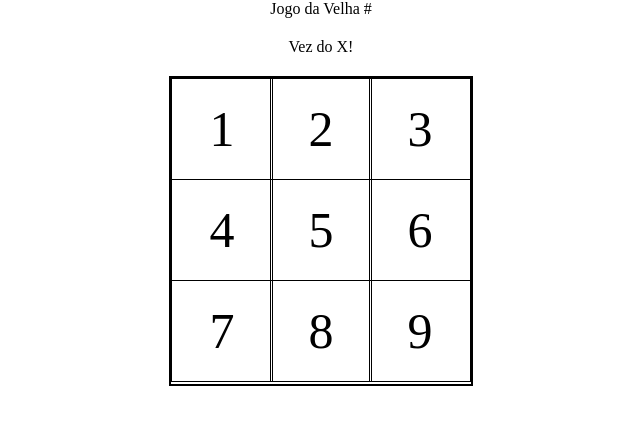
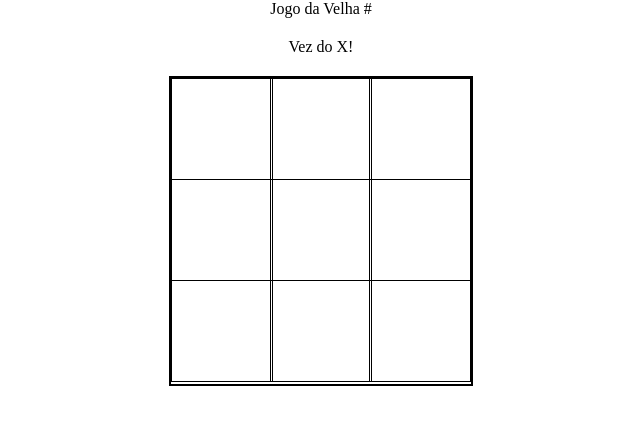
Before and after one commit to Ericksilvadeoliveira/Project-Tic-Tac-Toy, a plain HTML site: page index.html in a window 1280 px wide. Shown: the whole page, without its empty margins (319-959 px from the left). Drawn offline with Linux system fonts and the light colour scheme.

Commit message:
nao sei carai addeventlistener

```diff
--- a/index.html
+++ b/index.html
@@ -14,15 +14,15 @@
         <div class="display">Vez do <span class="display-player">X</span>!</div>
         <main>
             <div id="gameBoard">
-                    <div class="casas">1</div>
-                    <div class="casas">2</div>
-                    <div class="casas">3</div>
-                    <div class="casas">4</div>
-                    <div class="casas">5</div>
-                    <div class="casas">6</div>
-                    <div class="casas">7</div>
-                    <div class="casas">8</div>
-                    <div class="casas">9</div>
+                    <div class="casas"></div>
+                    <div class="casas"></div>
+                    <div class="casas"></div>
+                    <div class="casas"></div>
+                    <div class="casas"></div>
+                    <div class="casas"></div>
+                    <div class="casas"></div>
+                    <div class="casas"></div>
+                    <div class="casas"></div>
 
                 <div id="resultado"></div>
             </div>
--- a/ticTacToe.js
+++ b/ticTacToe.js
@@ -1,5 +1,12 @@
-const casas = Array.from(document.querySelectorAll('.casas'));
+const casas = [...document.querySelectorAll('.casas')];
 
 const playerDisplay = document.querySelector('.display-player');
 
 const resultado = document.querySelector('#resultado');
+
+casas.forEach(item => {
+    item.addEventListener('click', () => {
+        item.innerHTML = 'x';
+        console.log(casas)
+    })
+});
```
